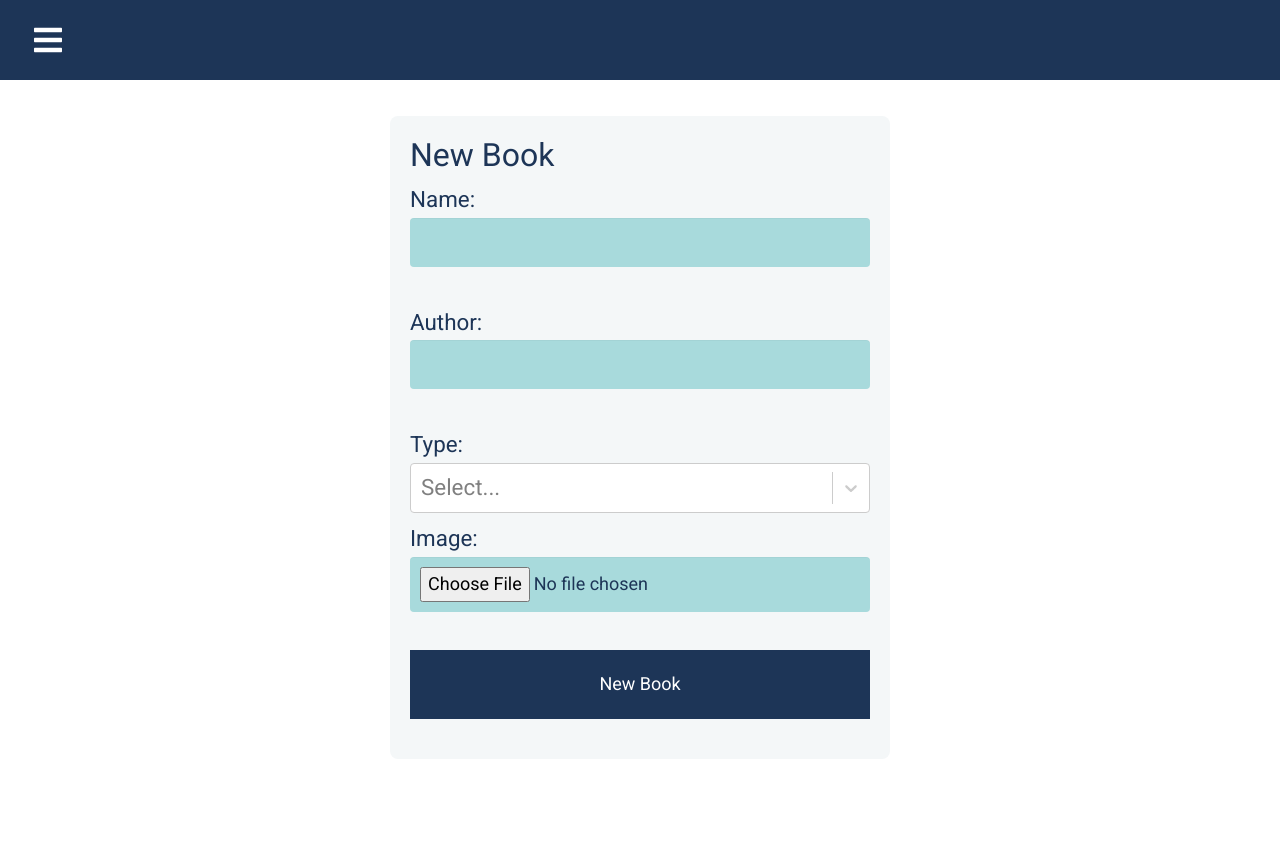
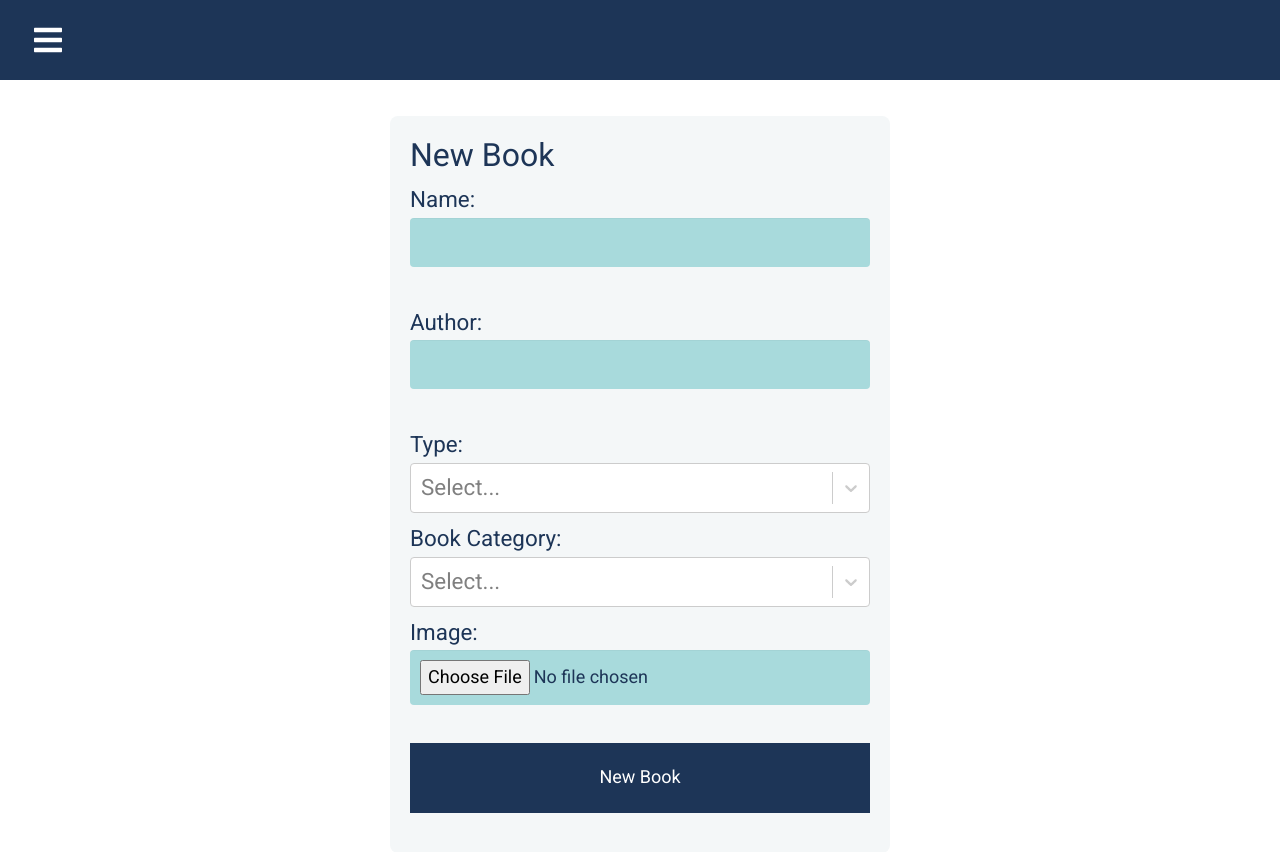
Before and after one commit to almeshekah/BookShare_Fd, a React (Create React App) app: page /books/new in a window 1280 px wide. Shown: the top 852 px of the page. Before the commit the page ends 800 px from the top, so only its background shows below. Built offline with nearby package versions, Linux system fonts and the light colour scheme; no server answers.

Commit message:
add category select

```diff
--- a/src/components/AddBook/CategorySelect.js
+++ b/src/components/AddBook/CategorySelect.js
@@ -1,13 +1,13 @@
 import React from "react";
 import Select from "react-select";
 
-const CategorySelect = ({ categoryOptions, _handleOptions, _options, set }) => {
+const CategorySelect = ({ options, _handleOptions, _options, set }) => {
   return (
     <div>
       <Select
-        value={categoryOptions[set]}
+        value={options[set]}
         onChange={_handleOptions}
-        categoryOptions={_options}
+        options={_options}
       />
     </div>
   );
--- a/src/components/AddBook/index.js
+++ b/src/components/AddBook/index.js
@@ -1,6 +1,6 @@
 import React from "react";
 import { useState } from "react";
-import { useDispatch } from "react-redux";
+import { useDispatch, useSelector } from "react-redux";
 import { useHistory, useParams } from "react-router-dom";
 import { Helmet } from "react-helmet";
 
@@ -18,6 +18,7 @@ import {
 } from "../../styles";
 
 import TypeSelect from "./TypeSelect";
+import CategorySelect from "./CategorySelect";
 
 const AddBook = () => {
   const history = useHistory();
@@ -26,22 +27,43 @@ const AddBook = () => {
 
   const { userId } = useParams();
 
+  const categories = useSelector((state) => state.categoryReducer.categories);
+
   const [book, setBook] = useState({
     userId: userId,
     name: "",
     author: "",
     type: "",
+    categoryId: "",
     image: "",
   });
 
   const [options, setOptions] = useState({
     trade: null,
     giveaway: null,
+    categoryId: null,
   });
+
+  const categoryOptionsList = categories.map((category) => ({
+    value: category.id,
+    label: `${category.name} `,
+    name: "categoryId",
+  }));
 
   const handleOptions = (selectedOption) => {
     console.log(selectedOption);
-    setOptions({ ...options, type: selectedOption.value });
+    setOptions({
+      ...options,
+      type: selectedOption.value,
+    });
+  };
+
+  const _handleOptions = (selectedOption) => {
+    console.log(selectedOption);
+    setOptions({
+      ...options,
+      [selectedOption.name]: selectedOption,
+    });
   };
 
   const handleChange = (event) => {
@@ -58,6 +80,7 @@ const AddBook = () => {
       createBook({
         ...book,
         type: options.type,
+        categoryId: options.categoryId.value,
       })
     );
     history.replace("/profile");
@@ -104,6 +127,17 @@ const AddBook = () => {
               </LabelStyled>
 
               <LabelStyled>
+                Book Category:
+                <CategorySelect
+                  name="category"
+                  options={options}
+                  _handleOptions={_handleOptions}
+                  _options={categoryOptionsList}
+                  set="categoryId"
+                />
+              </LabelStyled>
+
+              <LabelStyled>
                 Image:
                 <InputFieldStyled
                   type="file"
--- a/src/components/BookDetail/index.js
+++ b/src/components/BookDetail/index.js
@@ -20,11 +20,7 @@ const BookDetail = () => {
     state.bookReducer.books.find((book) => book.slug === bookSlug)
   );
 
-  const user = useSelector((state) => state.authReducer.user);
-
   const profile = useSelector((state) => state.authReducer.profile);
-
-  console.log("🚀 ~ file: index.js ~ line 23 ~ BookDetail ~ user", user);
 
   const loading = useSelector((state) => state.bookReducer.loading);
   if (loading) return <Loading />;
@@ -45,7 +41,6 @@ const BookDetail = () => {
         <p>Book Name: {book.name}</p>
         <p>Author: {book.author}</p>
         <p>Type: {book.type}</p>
-        {/* <p>User: {user.username}</p> */}
         <p>User: {profile.username}</p>
       </ItemWrapper>
     </>
```
